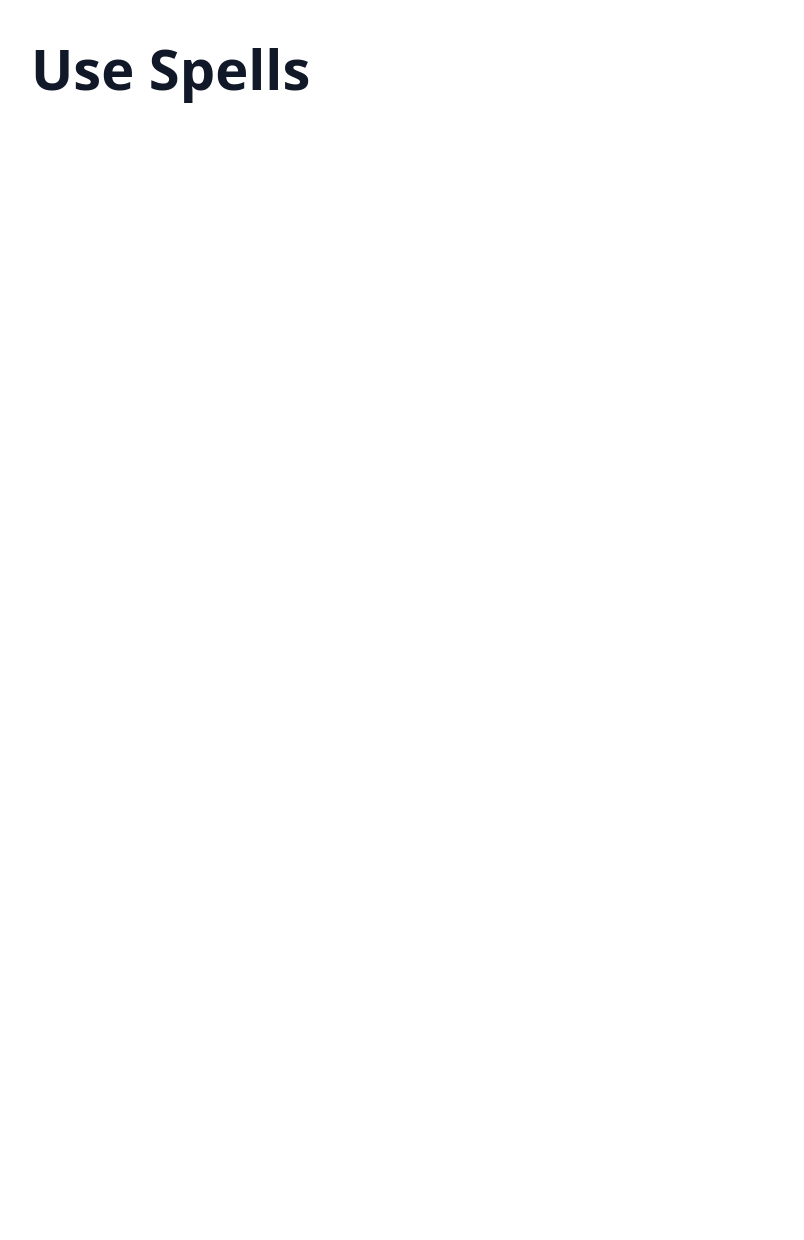
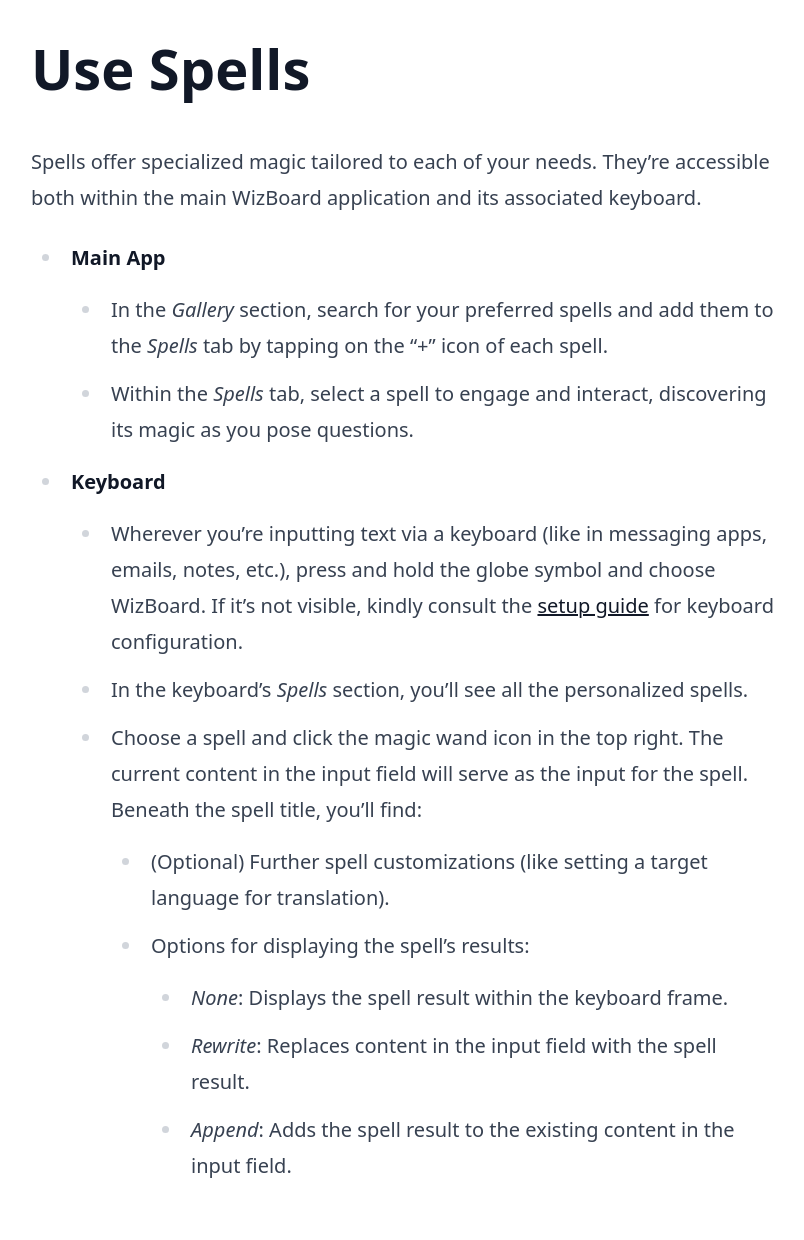
Before and after one commit to WizBoard/wizboard.github.io, a Jekyll site: the page built from docs/docs/en/use_spells.md, in a window 1280 px wide. Shown: the whole page, without its empty margins (73-877 px from the left). Built offline with Jekyll 4.4.1, drawn with Linux system fonts in a browser that asks for light colours; nearby versions of some CDN libraries; before the commit the page ends 900 px from its top, so only the background shows below that.

Commit message:
Update use_spells.md

```diff
--- a/docs/docs/en/use_spells.md
+++ b/docs/docs/en/use_spells.md
@@ -3,3 +3,19 @@
 title: WizBoard User Manual
 ---
 # Use Spells
+
+Spells offer specialized magic tailored to each of your needs. They're accessible both within the main WizBoard application and its associated keyboard.
+
+* **Main App**
+    * In the *Gallery* section, search for your preferred spells and add them to the *Spells* tab by tapping on the "+" icon of each spell.
+    * Within the *Spells* tab, select a spell to engage and interact, discovering its magic as you pose questions.
+
+* **Keyboard**
+    * Wherever you're inputting text via a keyboard (like in messaging apps, emails, notes, etc.), press and hold the globe symbol and choose WizBoard. If it's not visible, kindly consult the [setup guide](setup_keyboard) for keyboard configuration.
+    * In the keyboard's *Spells* section, you'll see all the personalized spells.
+    * Choose a spell and click the magic wand icon in the top right. The current content in the input field will serve as the input for the spell. Beneath the spell title, you'll find:
+        * (Optional) Further spell customizations (like setting a target language for translation).
+        * Options for displaying the spell's results:
+            * *None*: Displays the spell result within the keyboard frame.
+            * *Rewrite*: Replaces content in the input field with the spell result.
+            * *Append*: Adds the spell result to the existing content in the input field.
```
